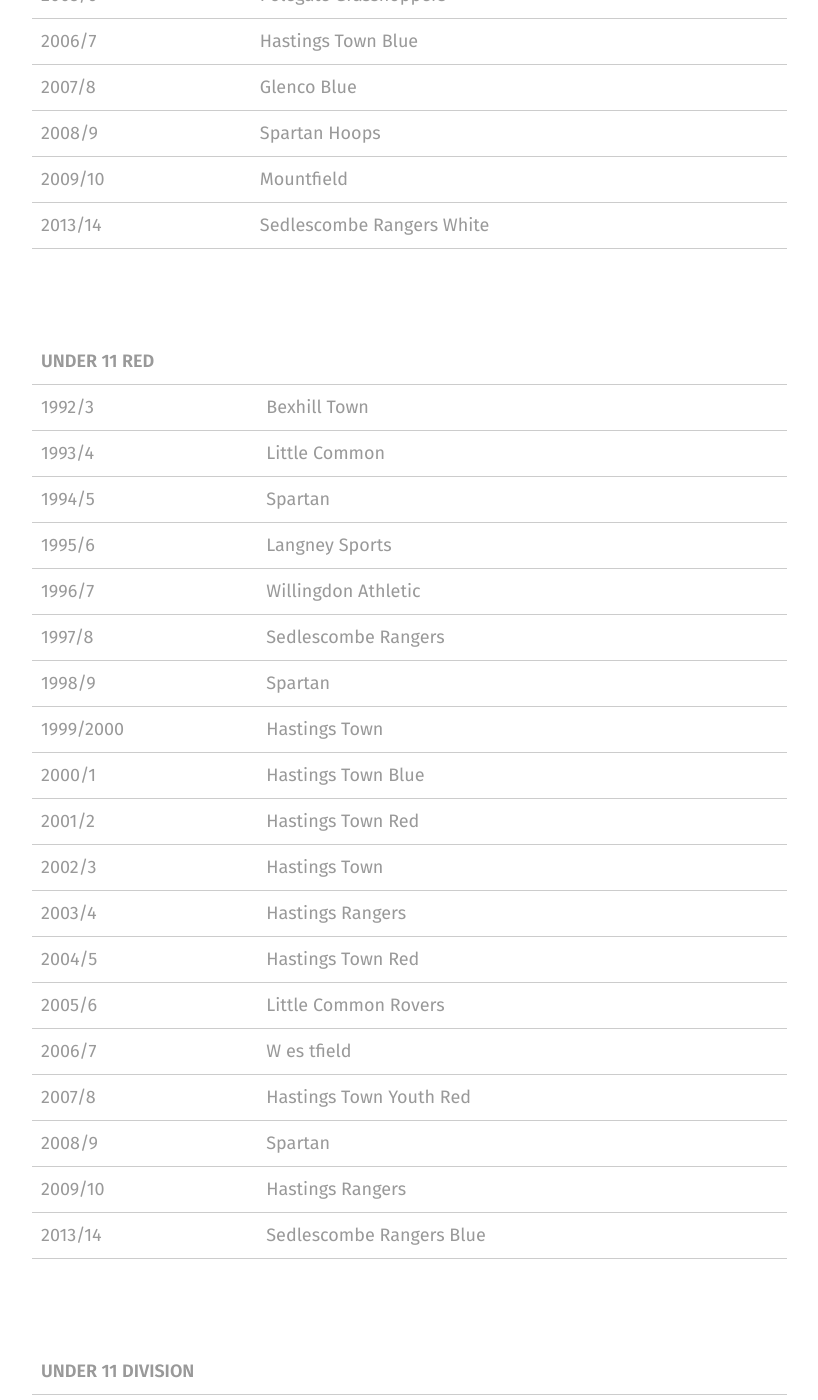
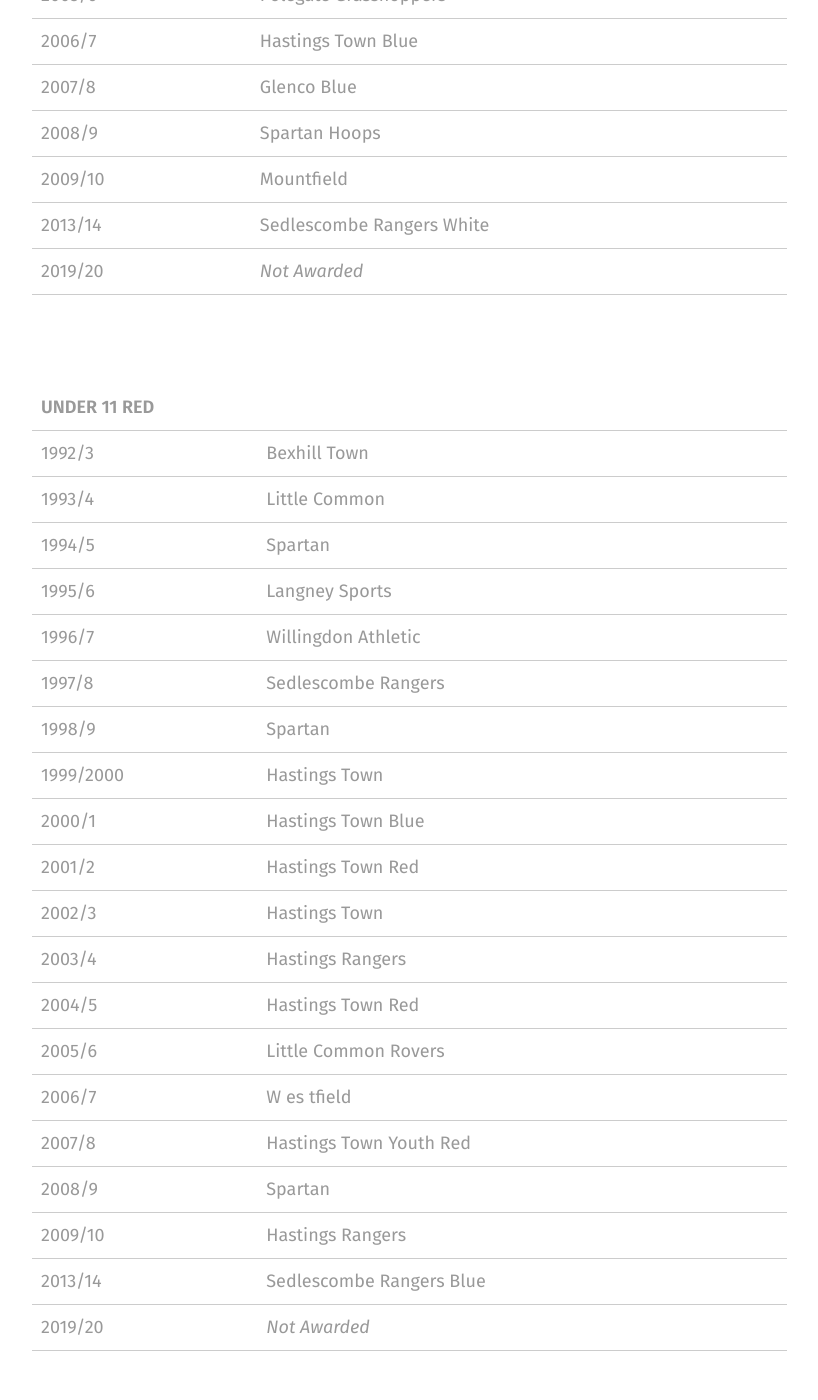
Before and after one commit to rotherleague/Rother, a Jekyll site: the page built from winners.md, in a window 1280 px wide and 1400 px high, scrolled down 4262 px. Shown: the whole window, without its empty margins (48-866 px from the left). Built offline with Jekyll 4.4.1, drawn with Linux system fonts in a browser that asks for light colours; nearby versions of some CDN libraries; some of the changed text lies outside the part shown.

Commit message:
Update league.html

```diff
--- a/_includes/winners/league.html
+++ b/_includes/winners/league.html
@@ -345,6 +345,10 @@ UNDER 11 BLUE
     <td>2013/14 </td>
     <td>Sedlescombe Rangers White </td>
   </tr>
+  <tr>
+    <td>2019/20 </td>
+    <td><i>Not Awarded</i ></td>
+  </tr>
 </table>
 <!--
 **********************
@@ -430,6 +434,10 @@ UNDER 11 RED
   <tr>
     <td>2013/14 </td>
     <td>Sedlescombe Rangers Blue </td>
+  </tr>
+  <tr>
+    <td>2019/20 </td>
+    <td><i>Not Awarded</i ></td>
   </tr>
 </table>
 <!--
@@ -565,7 +573,10 @@ UNDER 12 BLUE
     <td>2018/19 </td>
     <td>Eastbourne Borough Youth U12 Orange </td>
   </tr>
-
+  <tr>
+    <td>2019/20 </td>
+    <td><i>Not Awarded</i ></td>
+  </tr>
 </table>
 <!--
 **********************
@@ -687,6 +698,10 @@ UNDER 12 DIVISION
    <tr>
     <td>2017/18 </td>
     <td>AS Eastbourne U11/12 </td>
+  </tr>
+  <tr>
+    <td>2019/20 </td>
+    <td><i>Not Awarded</i ></td>
   </tr>
 </table>
 <!--
@@ -868,6 +883,10 @@ UNDER 13 DIVISION
     <td>2018/19</td>
     <td>The Junior Club Tackleway Youth Titans </td>
   </tr>
+  <tr>
+    <td>2019/20 </td>
+    <td><i>Not Awarded</i ></td>
+  </tr>
 </table>
 <!--
 **********************
@@ -1035,6 +1054,10 @@ UNDER 14 DIVISION
   <tr>
     <td>2018/19 </td>
     <td>Eastbourne Borough Youth Black </td>
+  </tr>
+  <tr>
+    <td>2019/20 </td>
+    <td><i>Not Awarded</i ></td>
   </tr>
 </table>
 
@@ -1230,6 +1253,10 @@ UNDER 16 DIVISION
     <td>2012/13 </td>
     <td>Bexhill United </td>
   </tr>
+  <tr>
+    <td>2019/20 </td>
+    <td><i>Not Awarded</i ></td>
+  </tr>
 </table>
 <!--
 **********************
```
